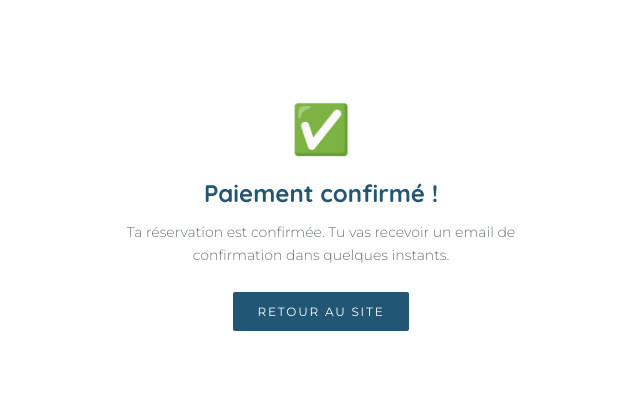
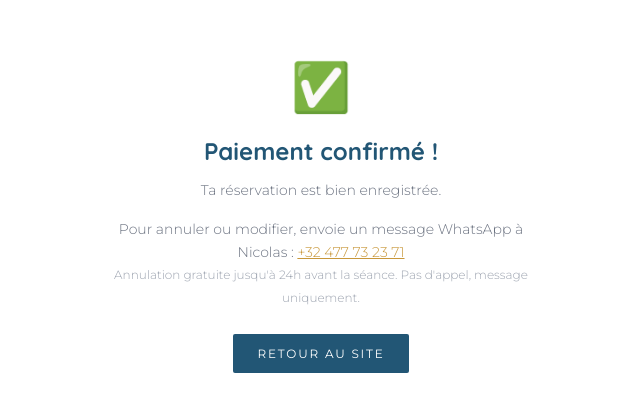
Before and after one commit to refitcircle/refit-booking, a Next.js app: page /paiement-succes in a window 1280 px wide. Shown: the part 186-598 px from the top of the page, without its empty margins (319-959 px from the left). Built offline with nearby package versions, Linux system fonts and the light colour scheme.

Commit message:
Page succès Stripe sans mention email

```diff
--- a/src/app/paiement-succes/page.tsx
+++ b/src/app/paiement-succes/page.tsx
@@ -6,8 +6,12 @@ export default function PaiementSucces() {
           <h1 className="font-title font-bold text-navy text-2xl mb-3">
             Paiement confirmé !
           </h1>
+          <p className="text-gray-500 text-sm font-light leading-relaxed mb-4">
+            Ta réservation est bien enregistrée.
+          </p>
           <p className="text-gray-500 text-sm font-light leading-relaxed mb-8">
-            Ta réservation est confirmée. Tu vas recevoir un email de confirmation dans quelques instants.
+            Pour annuler ou modifier, envoie un message WhatsApp à Nicolas : <a href="https://wa.me/32477732371" className="text-gold underline">+32 477 73 23 71</a><br/>
+            <span className="text-xs text-gray-400">Annulation gratuite jusqu'à 24h avant la séance. Pas d'appel, message uniquement.</span>
           </p>
           <a href="/" className="btn-primary">
             Retour au site
```
